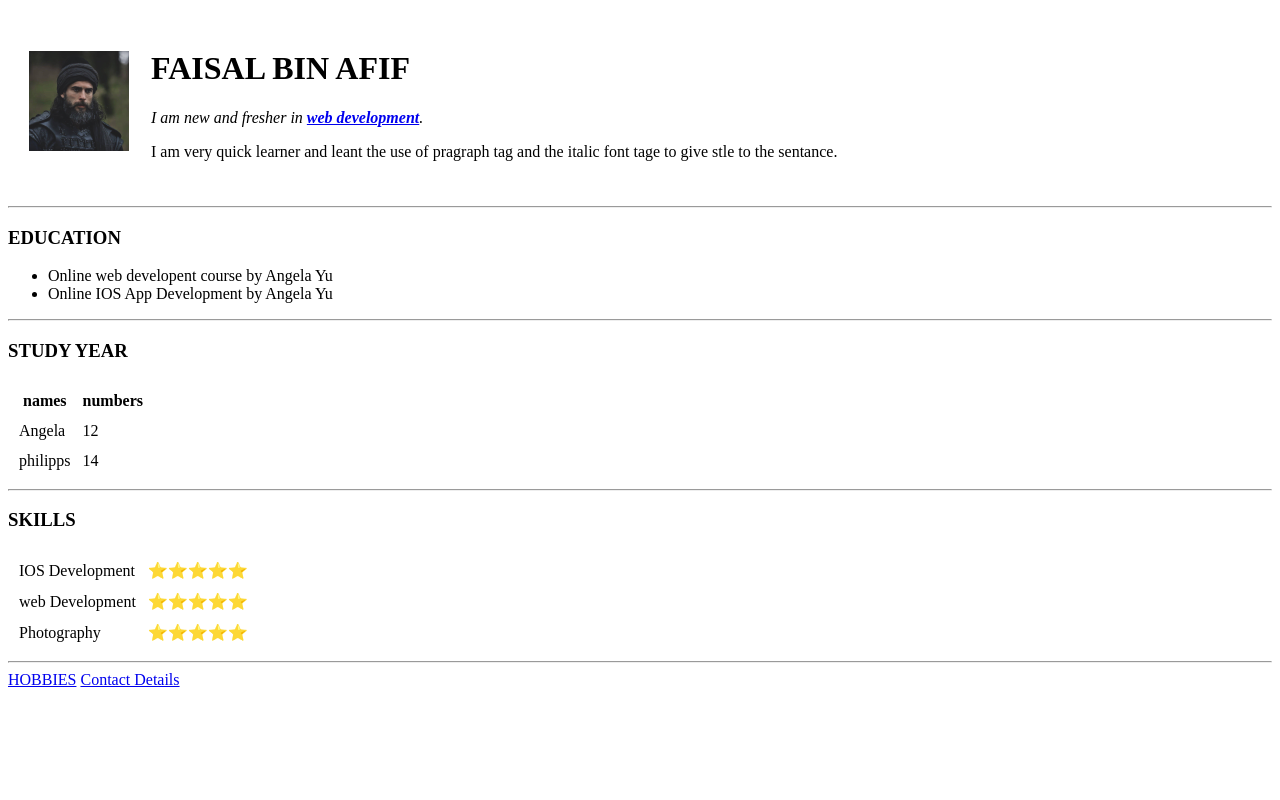
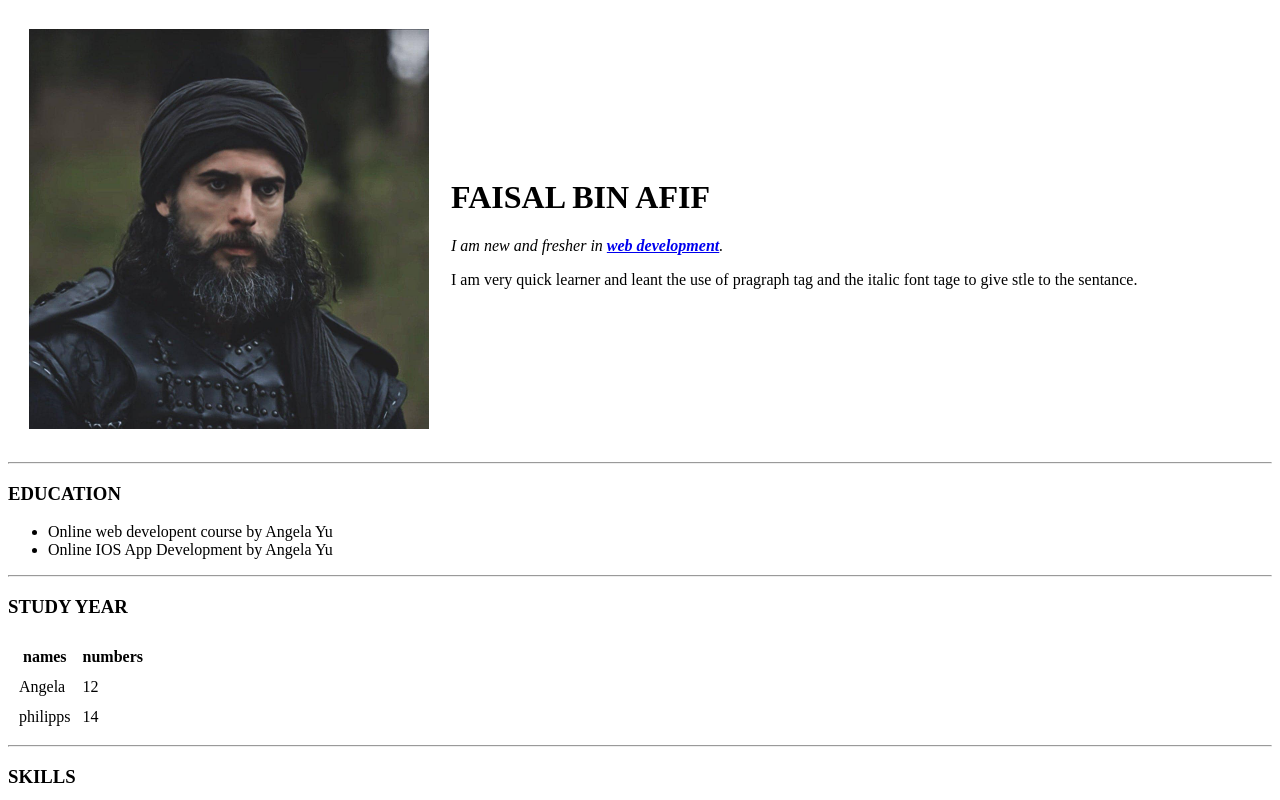
Before and after one commit to faisalbinafif/corp, a plain HTML site: page index.html in a window 1280 px wide. Shown: the top 800 px of the page. Drawn offline with Linux system fonts and the light colour scheme.

Commit message:
Update index.html

```diff
--- a/index.html
+++ b/index.html
@@ -11,7 +11,7 @@
 <body>
   <table cellspacing="20">
     <tr>
-      <td><img src="turgut.jpg" alt="TURGUT BEYM" width=100px height=100px></td>
+      <td><img src="turgut.jpg" alt="TURGUT BEYM" width="400" height="400"></td>
       <td>
         <h1>FAISAL BIN AFIF</h1>
         <p><em>I am new and fresher in <strong><a href="https://www.udemy.com/course/the-complete-web-development-bootcamp/">web development</a></strong>.</em></p>
```
